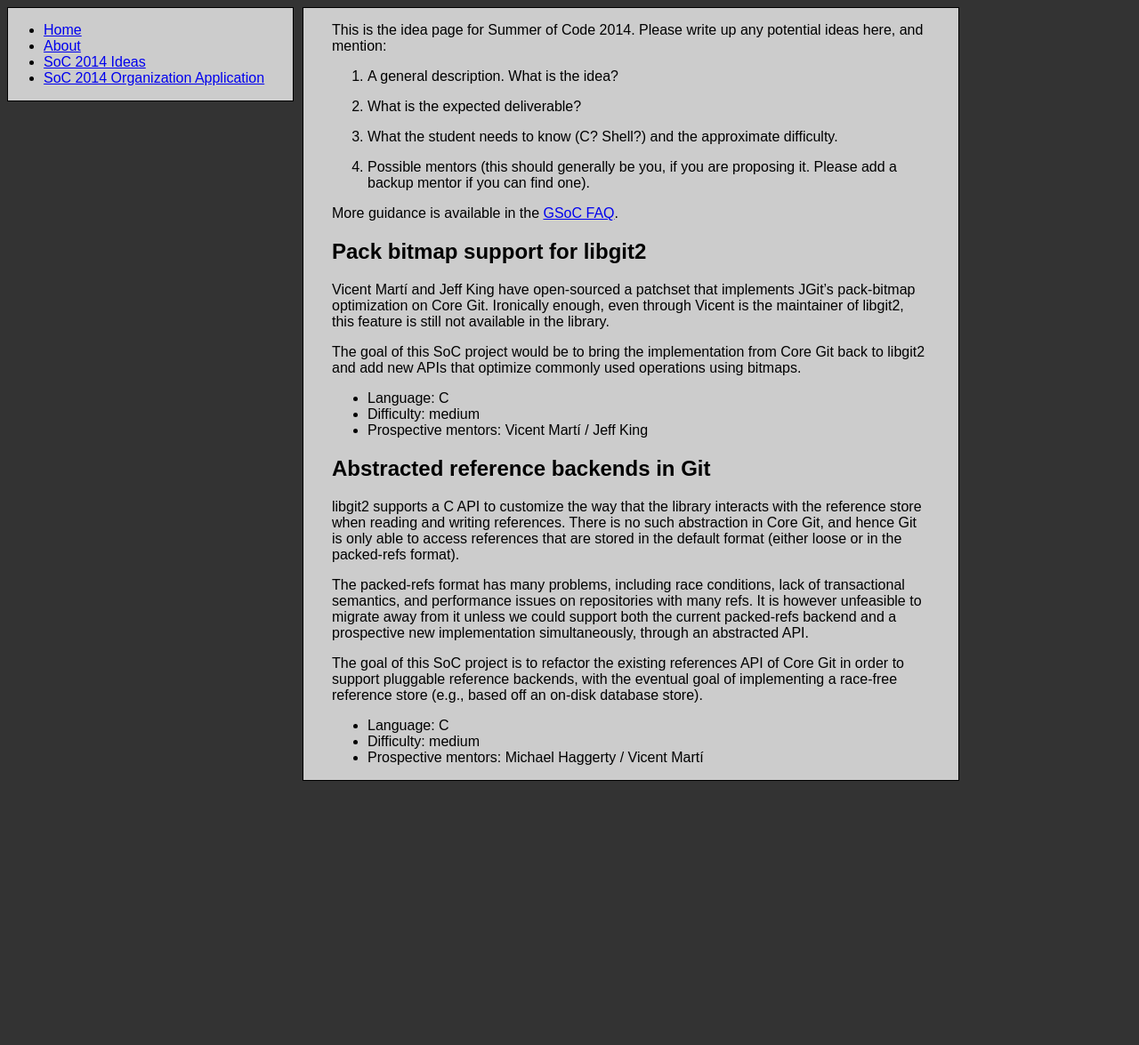
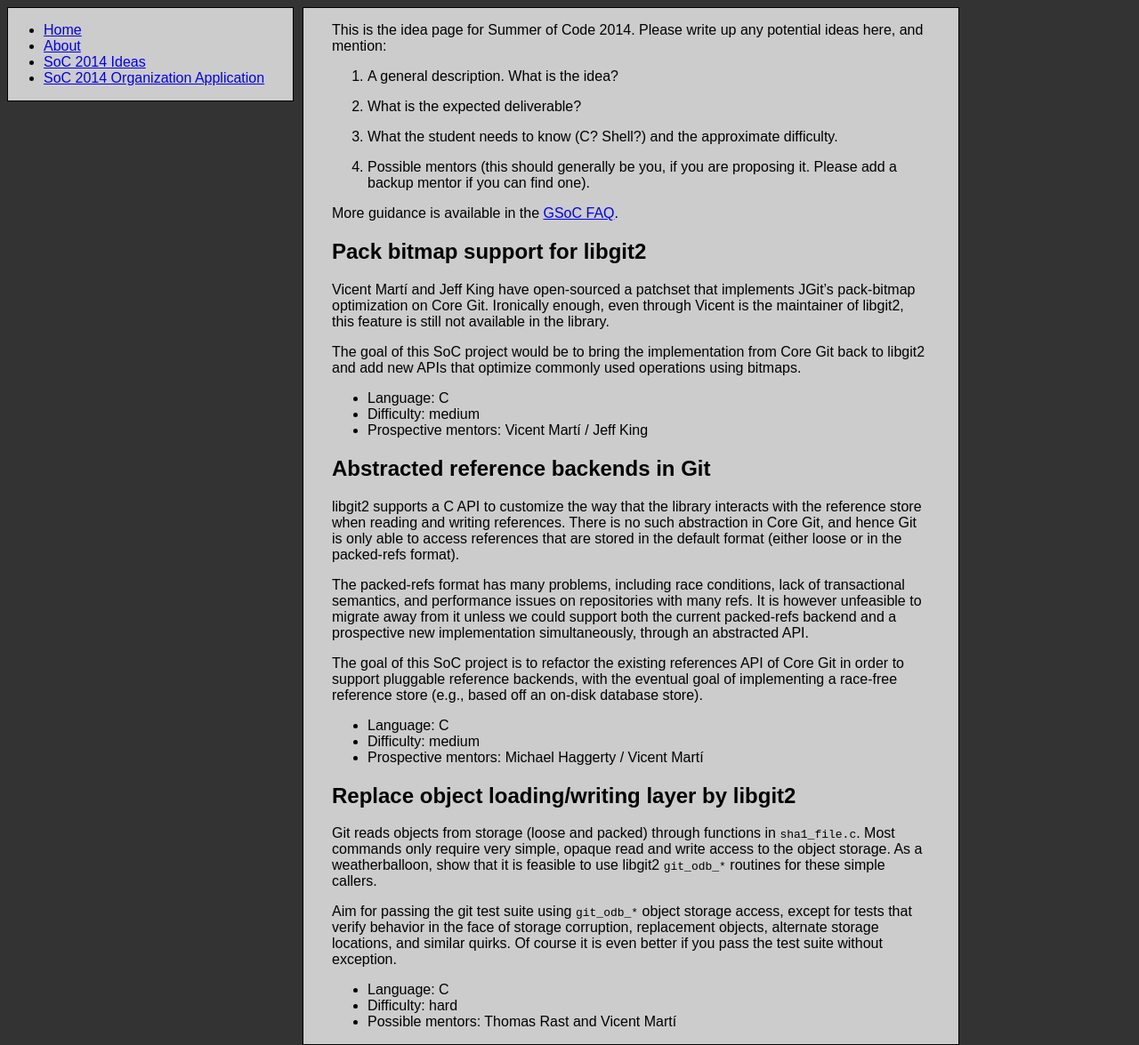
Before and after one commit to git/git.github.io, a Jekyll site: the page built from SoC-2014-Ideas.md, in a window 1280 px wide. Shown: the whole page at 89% size. Built offline with Jekyll 4.4.1, drawn with Linux system fonts in a browser that asks for light colours; Markdown is read by kramdown in place of the engine named in the settings; before the commit the page ends 900 px from its top, so only the background shows below that.

Commit message:
libgit2 soc idea from trast

```diff
--- a/SoC-2014-Ideas.md
+++ b/SoC-2014-Ideas.md
@@ -55,3 +55,20 @@
  - Language: C
  - Difficulty: medium
  - Prospective mentors: Michael Haggerty / Vicent Martí
+
+## Replace object loading/writing layer by libgit2
+
+Git reads objects from storage (loose and packed) through functions in
+`sha1_file.c`.  Most commands only require very simple, opaque read and
+write access to the object storage.  As a weatherballoon, show that it
+is feasible to use libgit2 `git_odb_*` routines for these simple callers.
+
+Aim for passing the git test suite using `git_odb_*` object storage
+access, except for tests that verify behavior in the face of storage
+corruption, replacement objects, alternate storage locations, and
+similar quirks.  Of course it is even better if you pass the test suite
+without exception.
+
+ - Language: C
+ - Difficulty: hard
+ - Possible mentors: Thomas Rast and Vicent Martí
```
